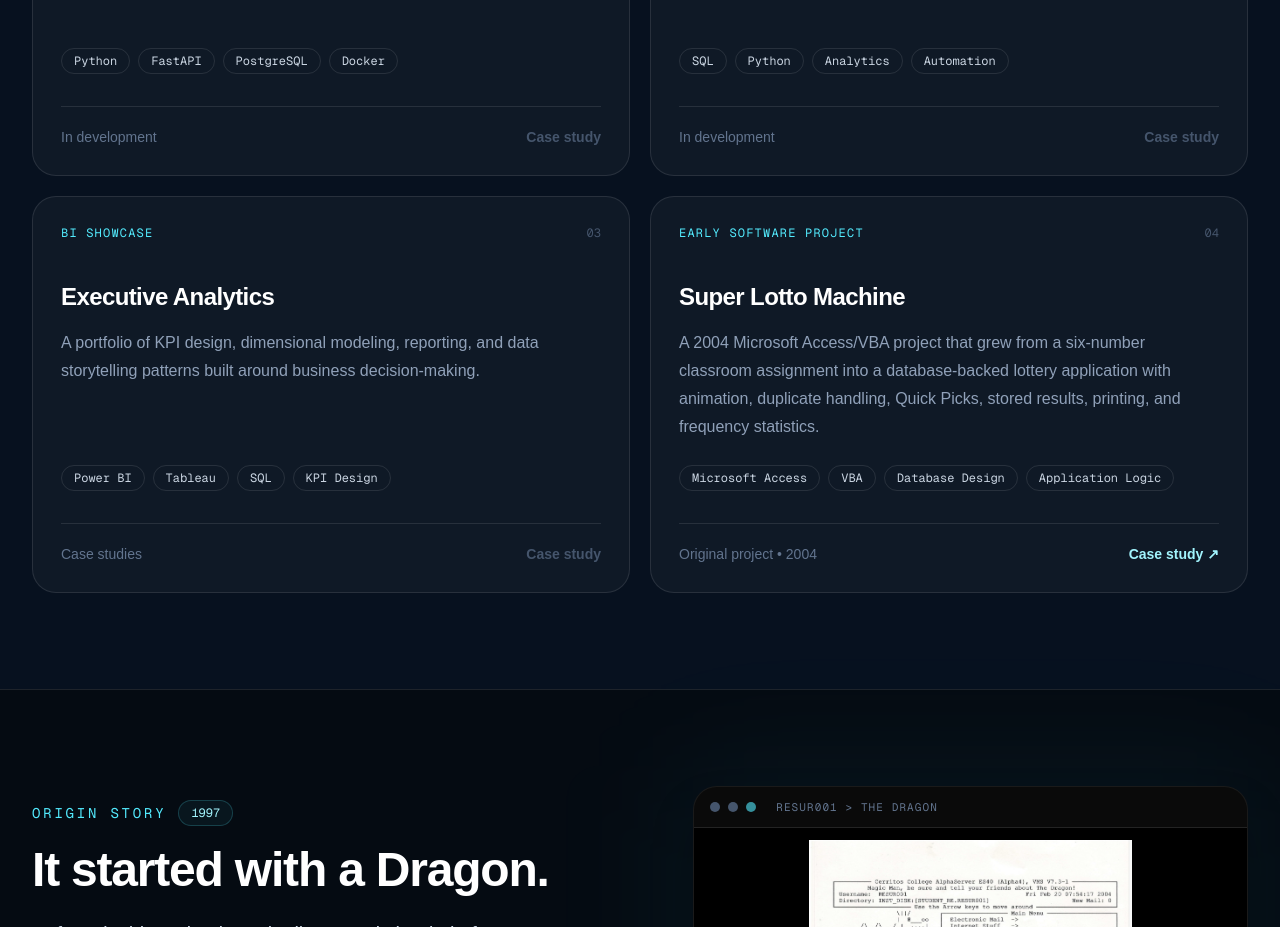
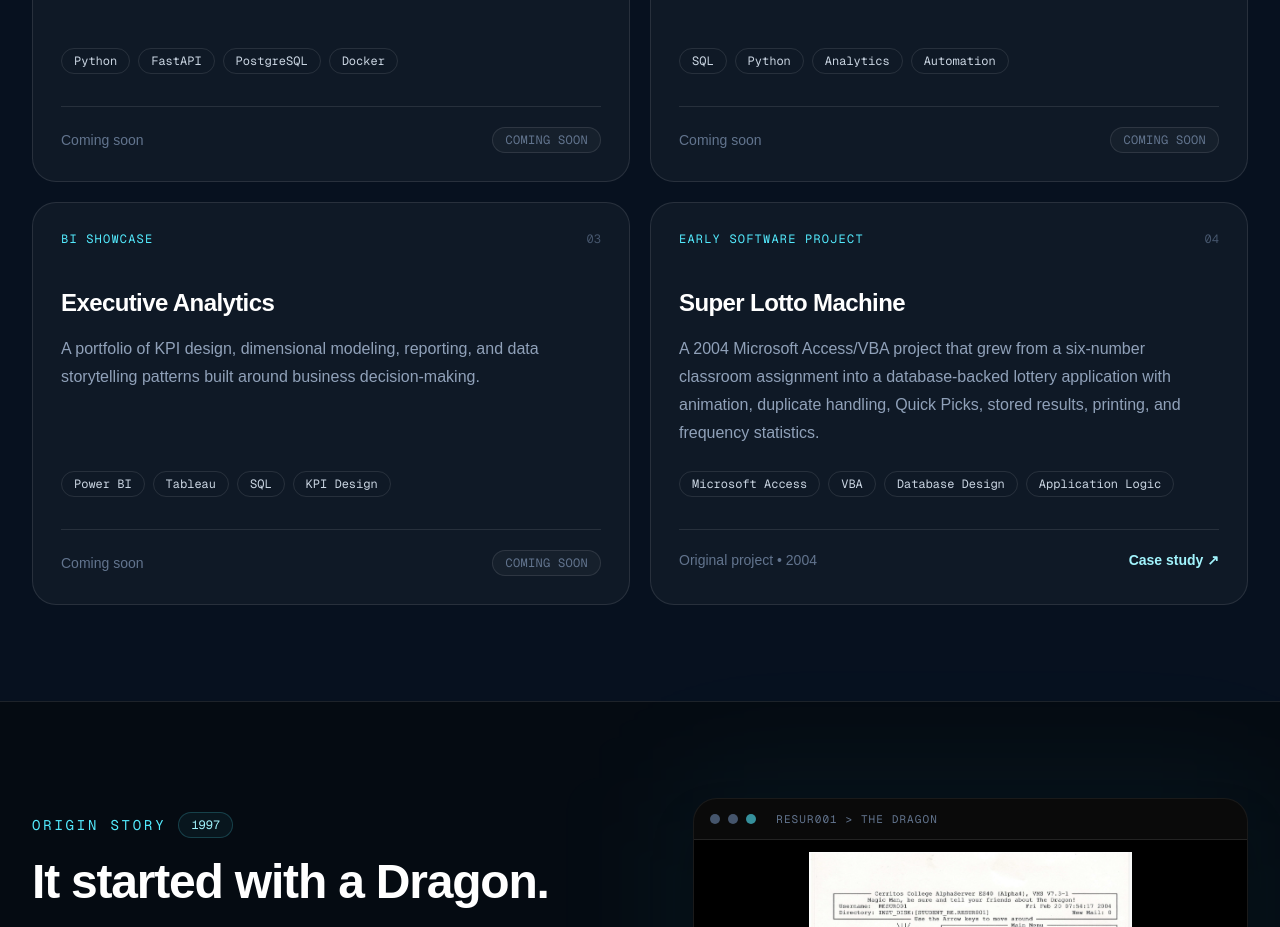
Before and after one commit to dynamind795-gh/rayresurreccion-portfolio, a Next.js app: page / in a window 1280 px wide. Shown: the part 1620-2547 px from the top of the page. Built offline with nearby package versions, Linux system fonts and the light colour scheme.

Commit message:
fixed dead links

```diff
--- a/src/app/page.tsx
+++ b/src/app/page.tsx
@@ -12,7 +12,7 @@ const projects = [
     description:
       "An evolving data platform for ingesting, organizing, and analyzing personal operational data using modern data-engineering patterns.",
     stack: ["Python", "FastAPI", "PostgreSQL", "Docker"],
-    status: "In development",
+    status: "Coming soon",
     href: "#",
   },
   {
@@ -21,7 +21,7 @@ const projects = [
     description:
       "A structured analytics system for application activity, recruiter communication, follow-ups, outcomes, and job-search performance.",
     stack: ["SQL", "Python", "Analytics", "Automation"],
-    status: "In development",
+    status: "Coming soon",
     href: "#",
   },
   {
@@ -30,7 +30,7 @@ const projects = [
     description:
       "A portfolio of KPI design, dimensional modeling, reporting, and data storytelling patterns built around business decision-making.",
     stack: ["Power BI", "Tableau", "SQL", "KPI Design"],
-    status: "Case studies",
+    status: "Coming soon",
     href: "#",
   },
   {
@@ -260,8 +260,8 @@ export default function Home() {
                     Case study <Arrow />
                   </a>
                 ) : (
-                  <span className="font-semibold text-slate-600">
-                    Case study
+                  <span className="rounded-full border border-white/10 bg-white/[0.03] px-3 py-1 font-mono text-xs tracking-wide text-slate-500">
+                    COMING SOON
                   </span>
                 )}
               </div>
```
